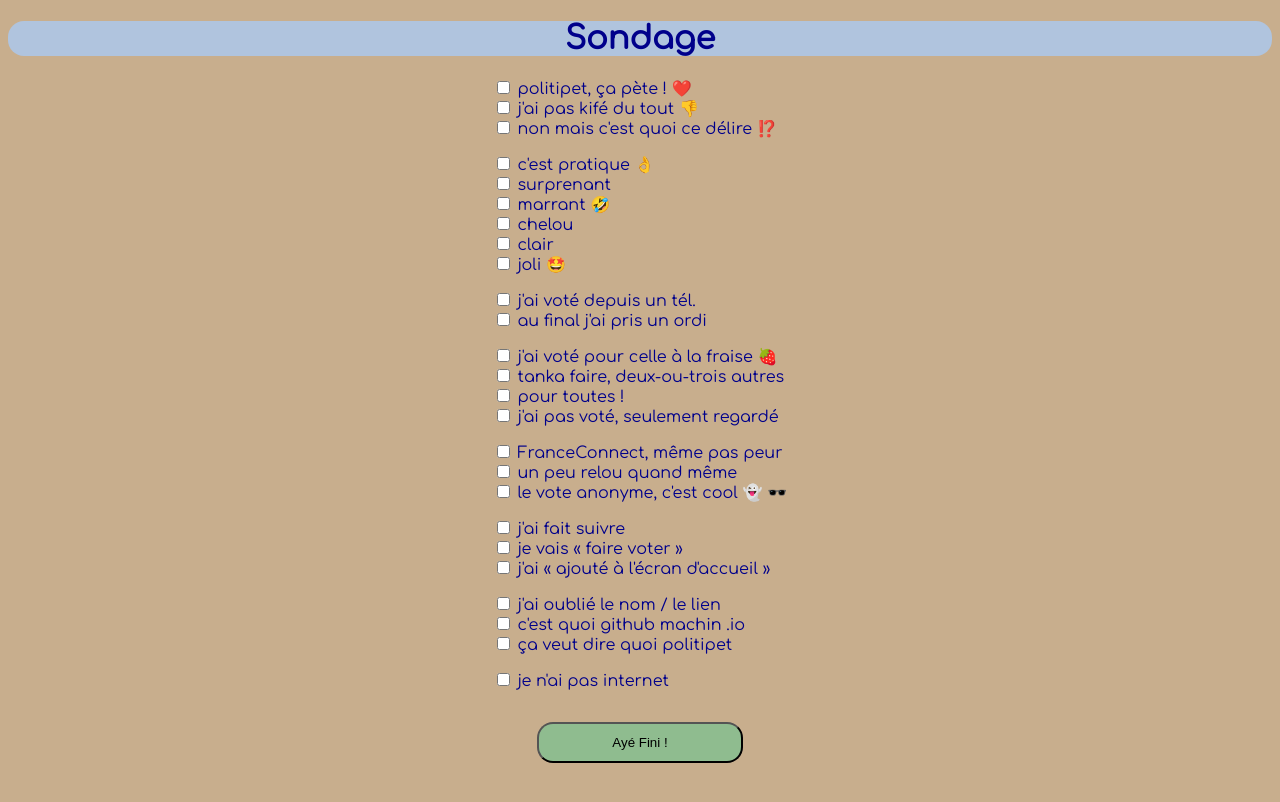
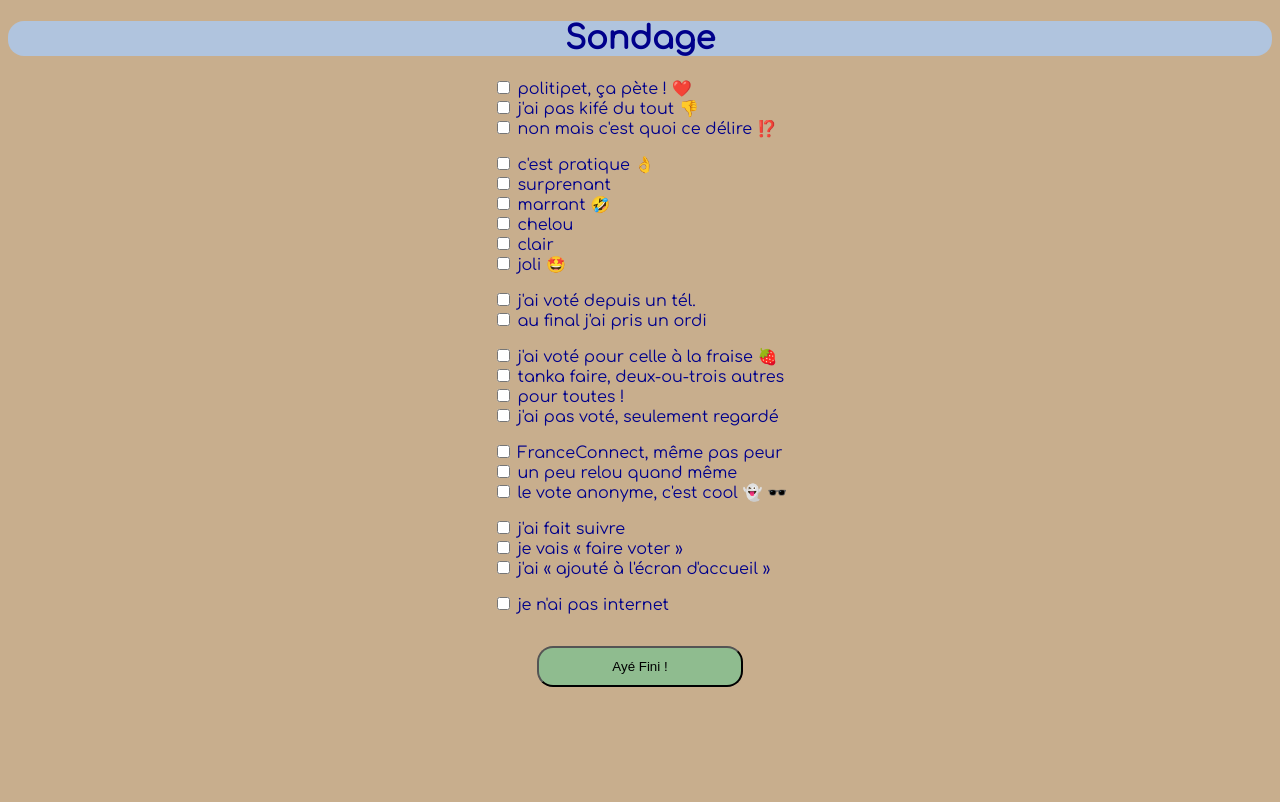
Before and after one commit to politipet/politipet.github.io, a Jekyll site: the page built from poll/index.md, in a window 1280 px wide. Shown: the top 802 px of the page. Built offline with Jekyll 4.4.1, drawn with Linux system fonts in a browser that asks for light colours; our own code applies the rules of GitHub Pages for plain Markdown files.

Commit message:
remove 'names' section in poll

```diff
--- a/poll/index.md
+++ b/poll/index.md
@@ -31,10 +31,6 @@ j'ai fait suivre
 je vais « faire voter »
 j'ai « ajouté à l'écran d'accueil »
 
-j'ai oublié le nom / le lien
-c'est quoi github machin .io
-ça veut dire quoi politipet
-
 je n'ai pas internet
 
 </data>
```
